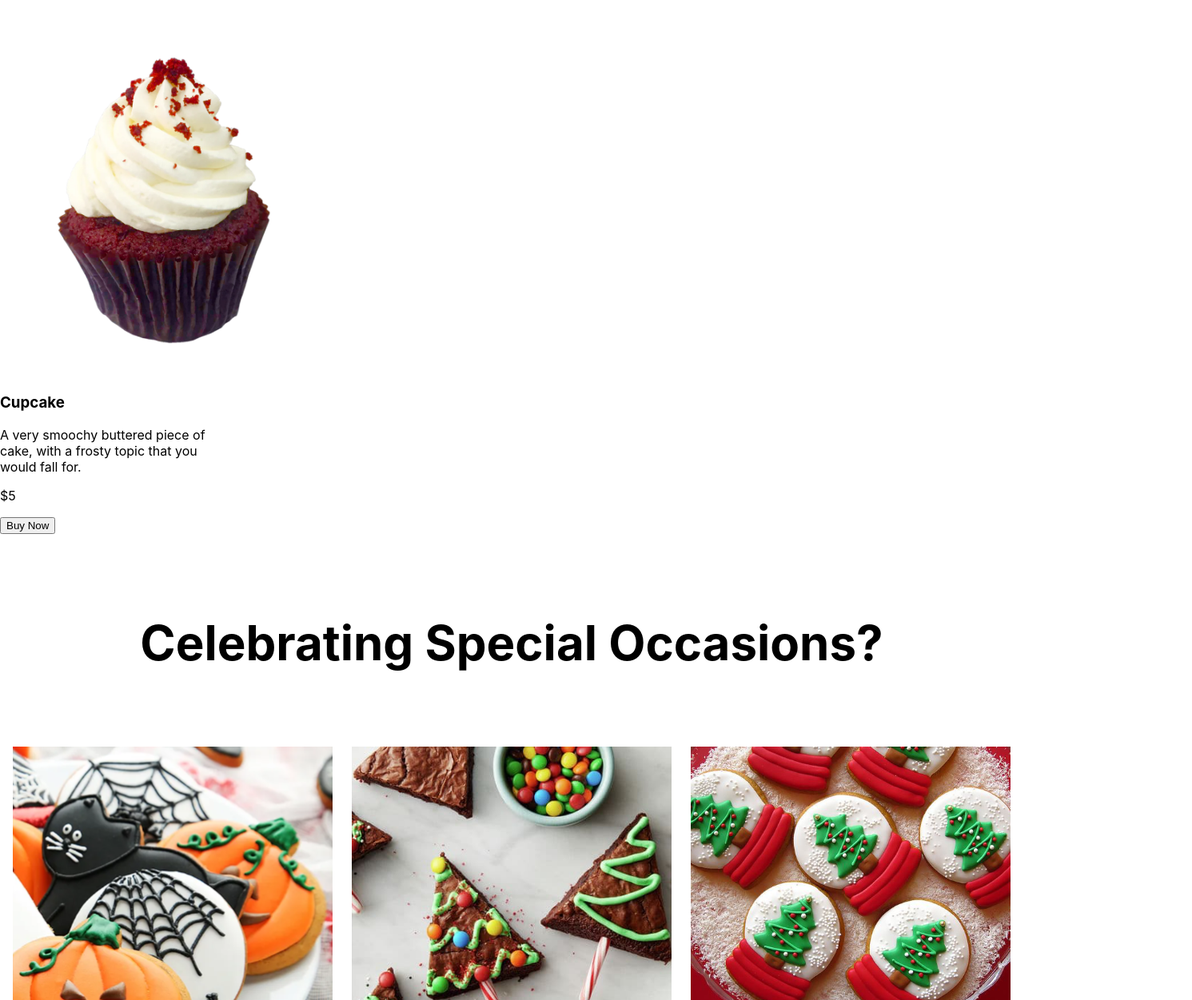
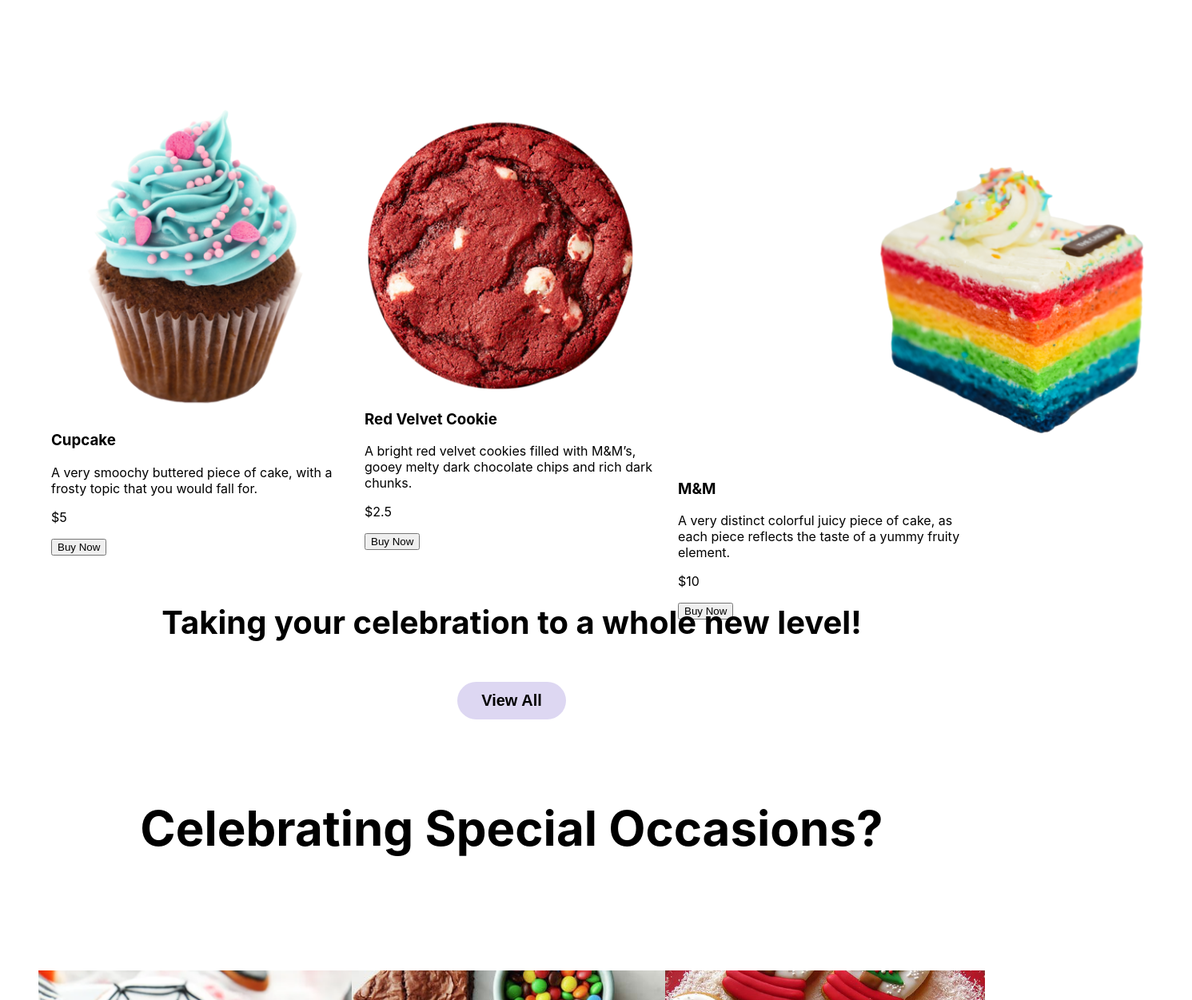
Before and after one commit to SaraBaassiri/baked_lb-website, a React (Create React App) app in the folder baked/: page / in a window 1280 px wide. Shown: the part 2649-3900 px from the top of the page at 80% size, 1491 px wide, since content can reach past the window. Built offline with nearby package versions, Linux system fonts and the light colour scheme.

Commit message:
Update Home.jsx

```diff
--- a/baked/src/Views/Home/Home.jsx
+++ b/baked/src/Views/Home/Home.jsx
@@ -236,26 +236,56 @@ export default function Home() {
       {/* ----------------------------------------------------------------------------- */}
 
       <div className="AllTimeFav">
-        <div className="AllTimeFavInner">
         <h1>All Time Favorites</h1>
-          <Grid container spacing={28} columns={24}>
+        <Grid
+          container
+          spacing={3}
+          columns={24}
+          alignItems="center"
+          justify="center"
+          style={{ minHeight: "100vh", paddingInline: "5%" }}
+        >
           <Grid item xs={8}>
-              <div className="cupcakeCard">
-                <div className="pinkBackground">
-                  <img src="/cupcake.png" alt="Cupcake" />
+            <div className="favprod">
+              <img src="BlueCup.png" alt="Cupcake" />
+              <h3>Cupcake</h3>
+              <p id="desc">
+                A very smoochy buttered piece of cake,
+                with a frosty topic that you would fall for.
+              </p>
+              <p id="price">$5</p>
+              <button id="buyNowBtn">Buy Now</button>
             </div>
-                <div className="cupcakeText">
-                  <h3>Cupcake</h3>
-                  <p className="desc">
-                    A very smoochy buttered piece of cake, with a frosty topic
-                    that you would fall for.
+          </Grid>
+          <Grid item xs={8}>
+            <div className="favprod">
+              <img src="RedCake.png" alt="Red Velvet Cookie" />
+              <h3>Red Velvet Cookie</h3>
+              <p id="desc">
+                A bright red velvet cookies filled with M&M’s,
+                gooey melty dark chocolate chips and rich dark chunks.
               </p>
-                  <p className="productPrice">$5</p>
-                  <button className="buyNowButton">Buy Now</button>
+              <p id="price">$2.5</p>
+              <button id="buyNowBtn">Buy Now</button>
             </div>
+          </Grid>
+          <Grid item xs={8}>
+            <div className="favprod">
+              <img src="MandM.png" alt="M&M" />
+              <h3>M&M</h3>
+              <p id="desc">
+                A very distinct colorful juicy piece of cake,
+                as each piece reflects the taste of a yummy fruity element.
+              </p>
+              <p id="price">$10</p>
+              <button id="buyNowBtn">Buy Now</button>
             </div>
           </Grid>
         </Grid>
+
+        <div className="BottomDiv">
+          <h2>Taking your celebration to a whole new level!</h2>
+          <button className="HeroButton">View All</button>
         </div>
       </div>
 
@@ -265,13 +295,13 @@ export default function Home() {
         <h1>Celebrating Special Occasions?</h1>
         <Grid
           container
-          spacing={15}
-          columns={18}
+          spacing={3}
+          columns={24}
           alignItems="center"
           justify="center"
           style={{ minHeight: "100vh", paddingInline: "5%" }}
         >
-          <Grid item xs={6}>
+          <Grid item xs={8}>
             <div className="item">
               <img src={Pumpkin} alt="" />
               <h3>Pumpkin Pie</h3>
@@ -281,7 +311,7 @@ export default function Home() {
               </p>
             </div>
           </Grid>
-          <Grid item xs={6}>
+          <Grid item xs={8}>
             <div className="item">
               <img src={ChrisBrownies} alt="" />
               <h3>Christmas Brownies</h3>
@@ -291,7 +321,7 @@ export default function Home() {
               </p>
             </div>
           </Grid>
-          <Grid item xs={6}>
+          <Grid item xs={8}>
             <div className="item">
               <img src={IndependanceDay} alt="" />
               <h3>Independence Day</h3>
```
Lines whose indentation alone changed are shown as unchanged.
